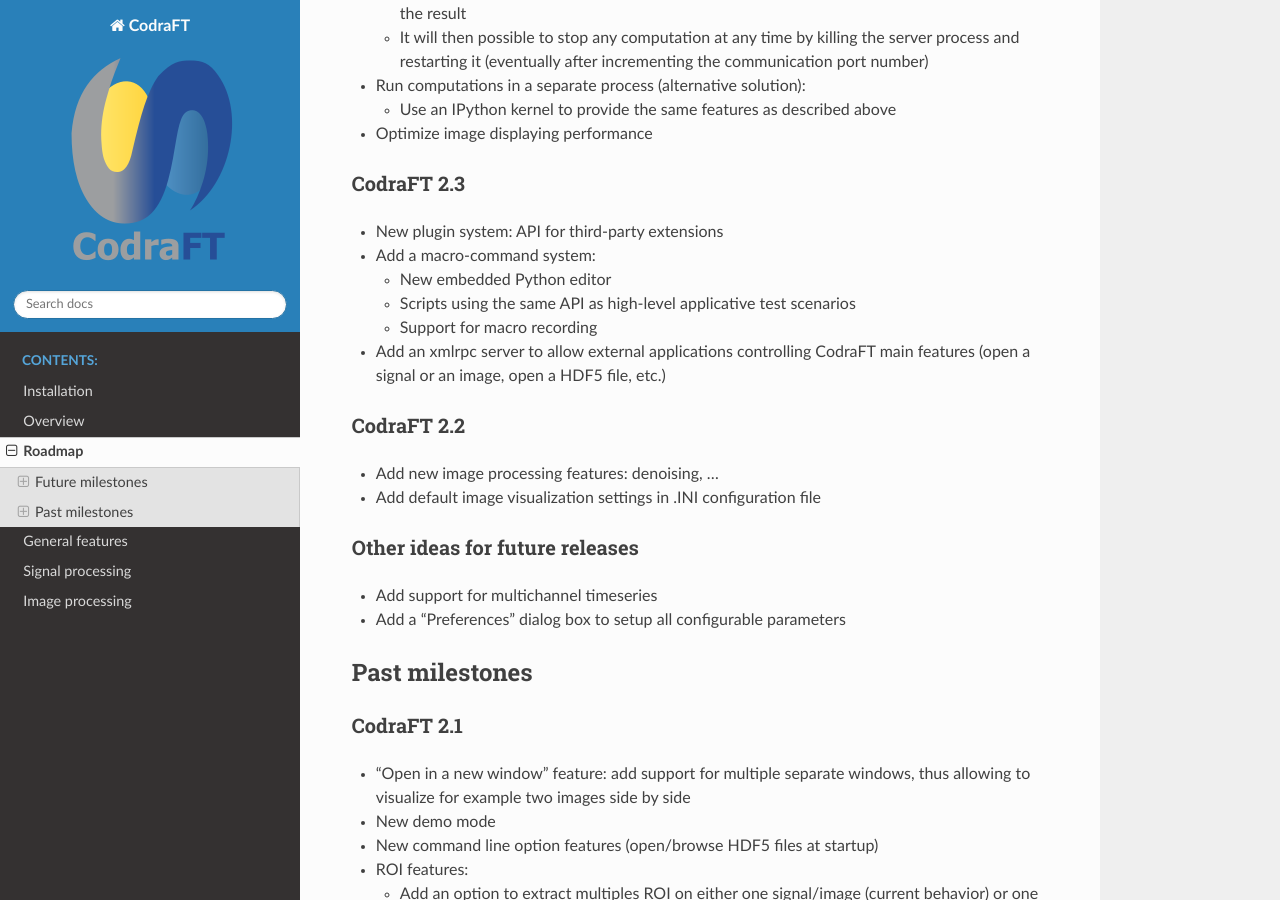
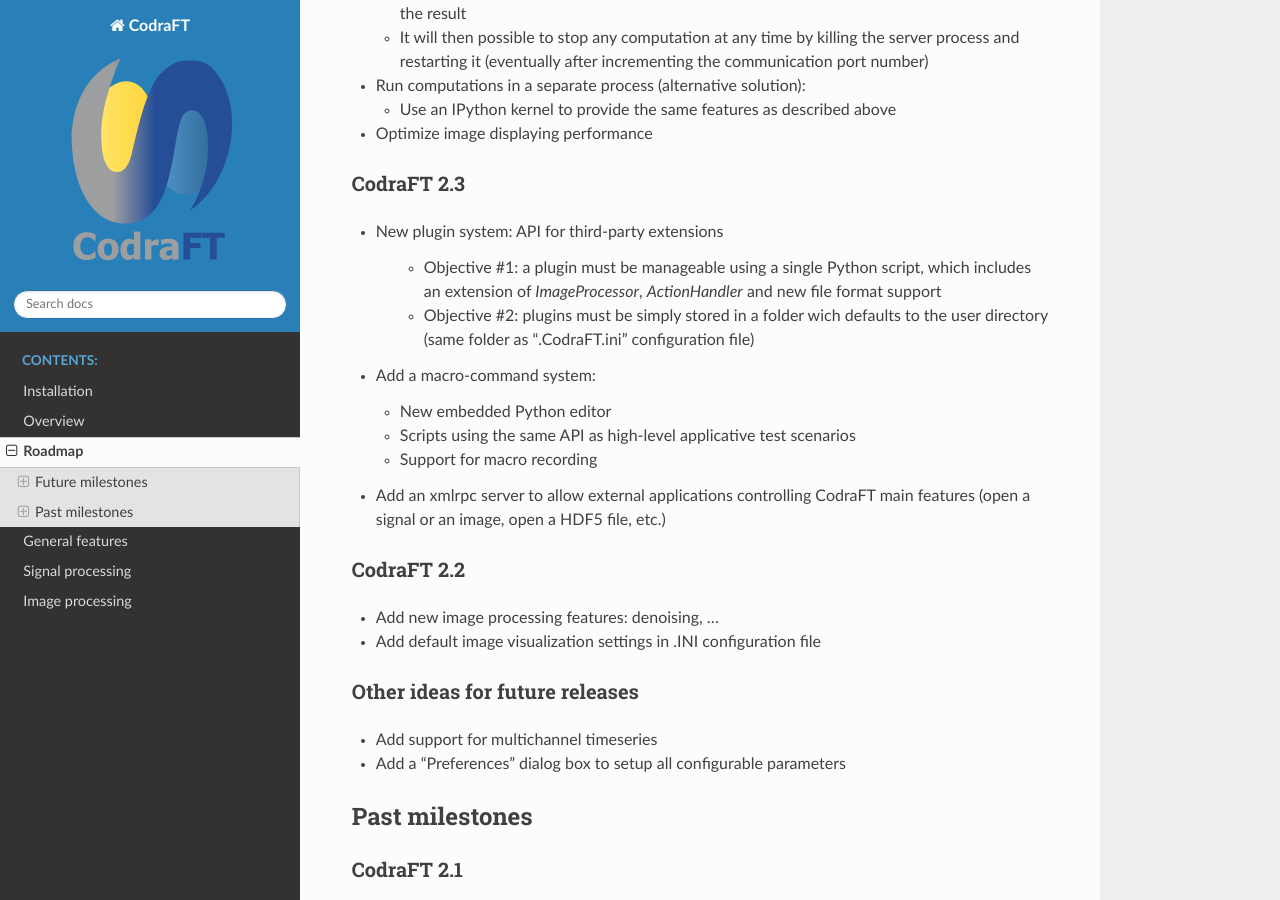
Before and after one commit to DataLab-Platform/DataLab, a Sphinx documentation site: the page built from doc/roadmap.rst, in a window 1280 px wide and 900 px high, scrolled down 384 px. Built offline with Sphinx 7.4.7 and the Read the Docs theme 2.0.0, drawn with Linux system fonts in a browser that asks for light colours; formulas are drawn with MathJax 3.

Commit message:
Updated roadmap (plugin system)

```diff
--- a/doc/roadmap.rst
+++ b/doc/roadmap.rst
@@ -28,6 +28,12 @@
 ^^^^^^^^^^^
 
 * New plugin system: API for third-party extensions
+
+   - Objective #1: a plugin must be manageable using a single Python script, which
+     includes an extension of `ImageProcessor`, `ActionHandler` and new file format
+     support
+   - Objective #2: plugins must be simply stored in a folder wich defaults to the
+     user directory (same folder as ".CodraFT.ini" configuration file)
 
 * Add a macro-command system:
 
```
